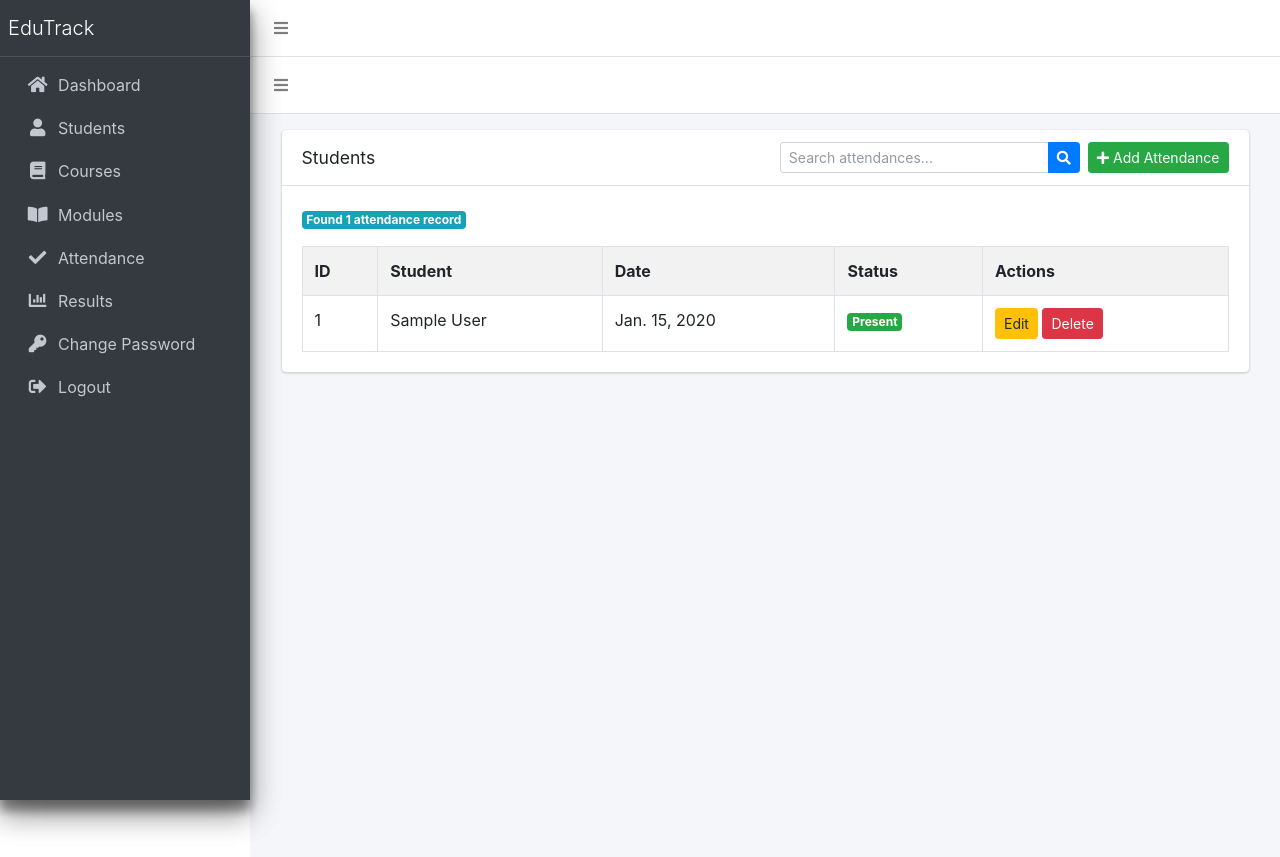
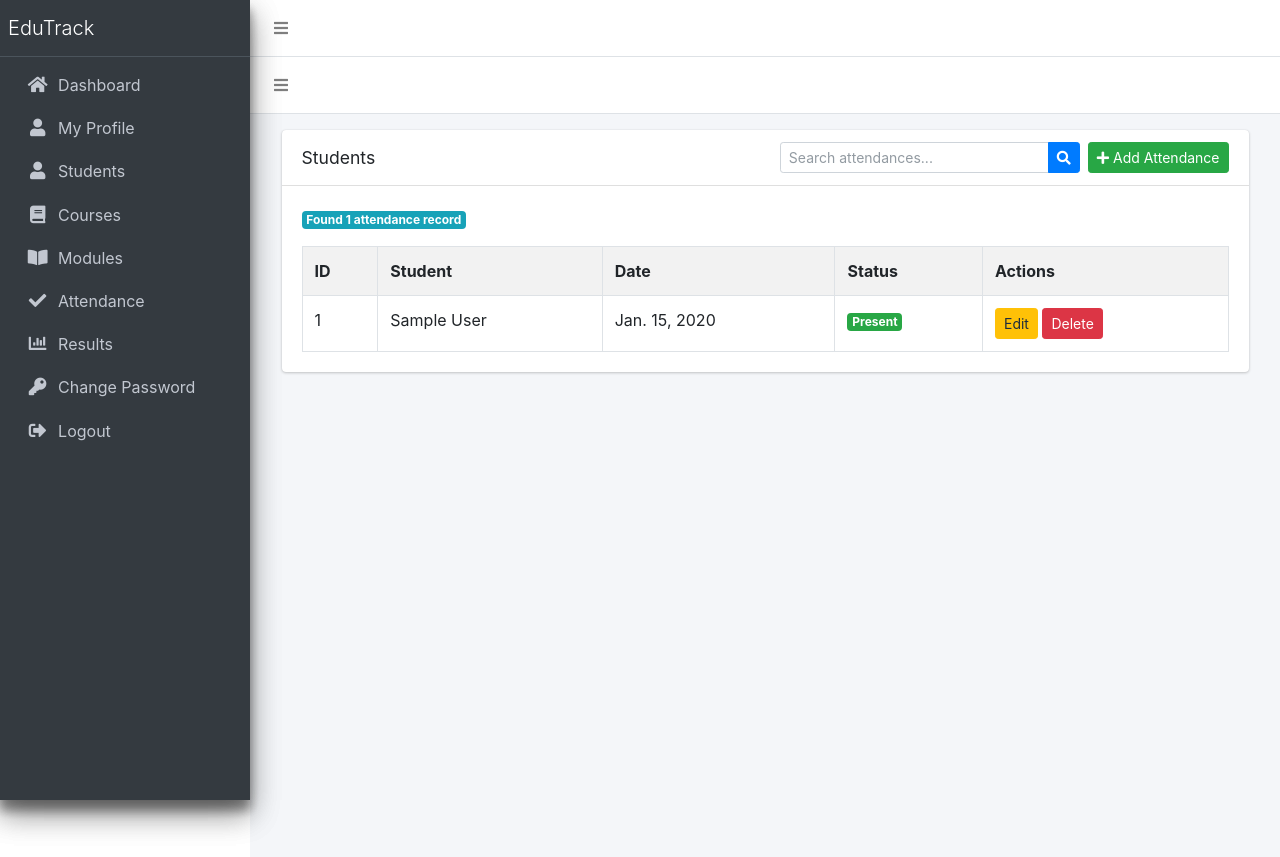
Before and after one commit to UjwalGuragain/EduTrack, a Django app: page /attendance/ in a window 1280 px wide. Run offline with Django 5.2, Linux system fonts and the light colour scheme; a user stored in the database is signed in; tables that the repository leaves empty hold one stand-in row (values such as "Sample post"); parts of the project's set-up code (start-up, migrations or seed data) failed here and were passed over; some libraries are stand-ins or nearby versions.

Commit message:
feat: add my profile nav-item for instructors

```diff
--- a/student_management_system/edu_track/templates/sidebar.html
+++ b/student_management_system/edu_track/templates/sidebar.html
@@ -121,6 +121,13 @@
           </li>
 
           <li class="nav-item">
+            <a href="{% url 'instructor_profile' %}" class="nav-link">
+              <i class="nav-icon fas fa-user"></i>
+              <p>My Profile</p>
+            </a>
+          </li>
+
+          <li class="nav-item">
             <a href="{% url 'student_list' %}" class="nav-link">
               <i class="nav-icon fas fa-user"></i>
               <p>Students</p>
```
